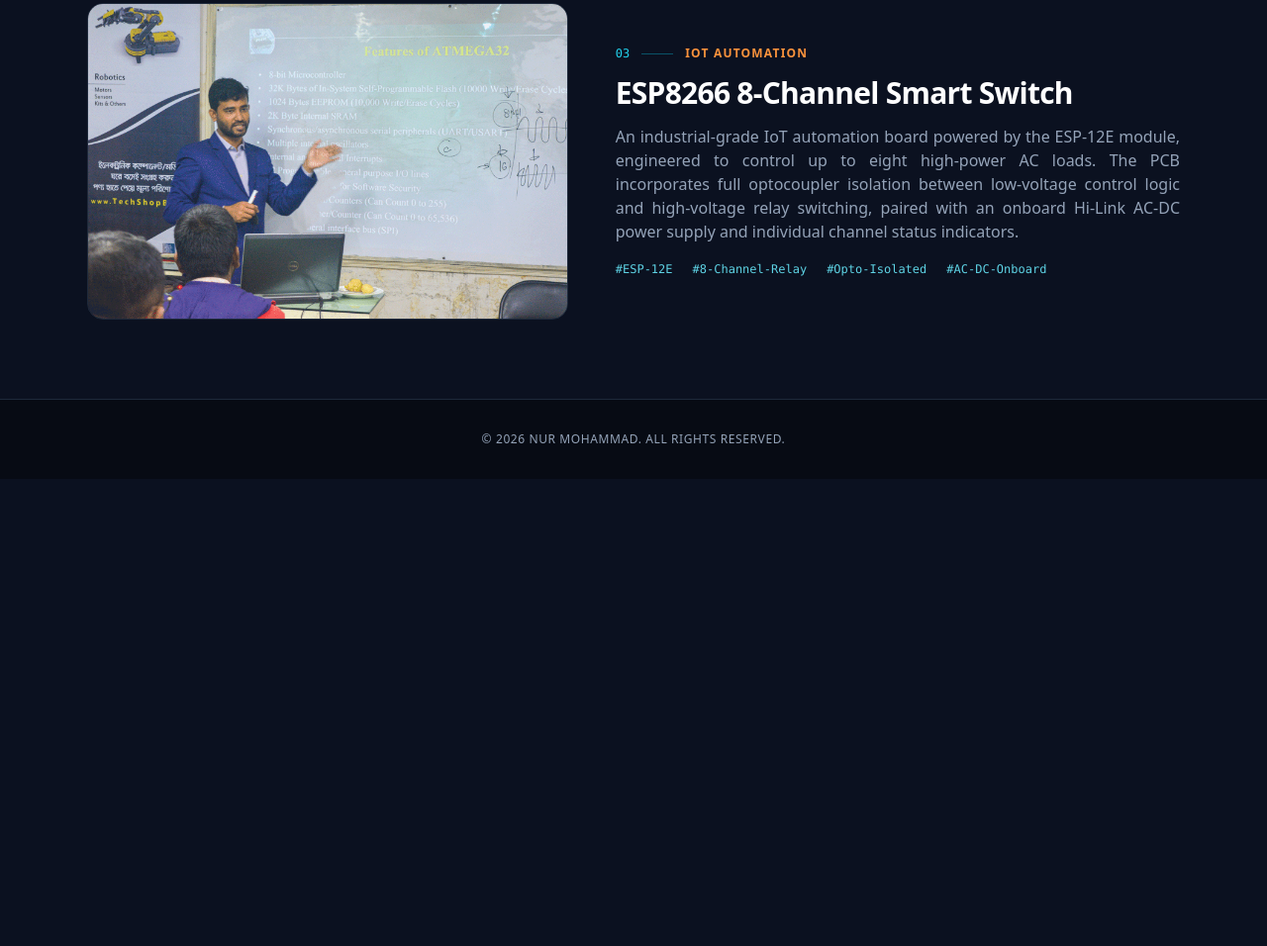
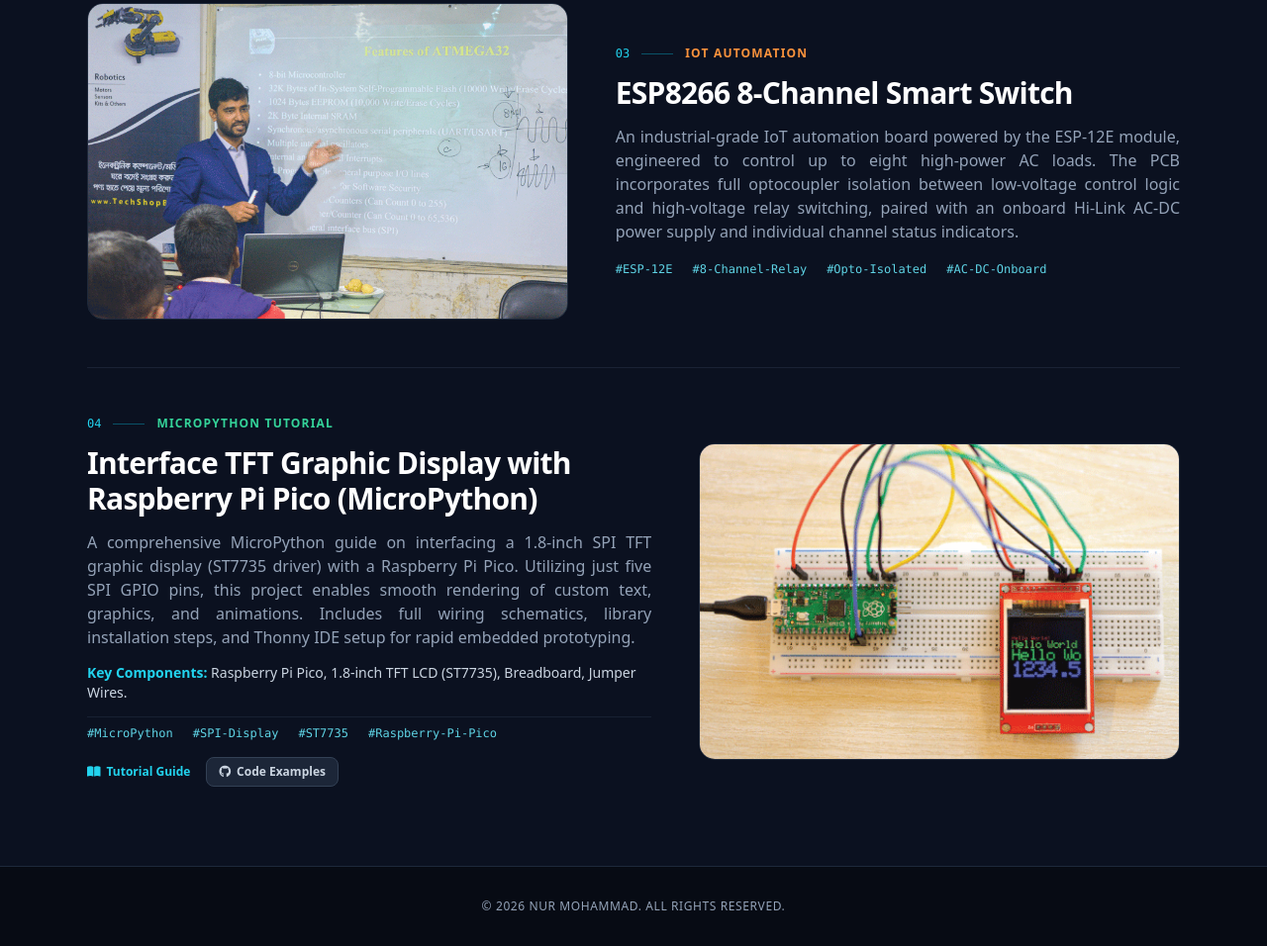
Before and after one commit to nur6078/Portfolio, a plain HTML site: page project.html in a window 1280 px wide. Shown: the part 1119-2075 px from the top of the page at 99% size. Before the commit the page ends 1603 px from the top, so only its background shows below. Drawn offline with nearby package versions, Linux system fonts and the light colour scheme.

Commit message:
Update project.html

```diff
--- a/project.html
+++ b/project.html
@@ -3,7 +3,7 @@
 <head>
     <meta charset="UTF-8">
     <meta name="viewport" content="width=device-width, initial-scale=1.0">
-    <title>PCB Designs | Nur Mohammad</title>
+    <title>PCB & Hardware | Nur Mohammad</title>
     <!-- Tailwind CSS CDN for modern styling -->
     <script src="https://cdn.tailwindcss.com"></script>
     <link rel="stylesheet" href="https://cdnjs.cloudflare.com/ajax/libs/font-awesome/6.4.0/css/all.min.css">
@@ -41,7 +41,7 @@
         <!-- Section Header (Compact Gap) -->
         <div class="mb-10 border-b border-slate-800/80 pb-6">
             <span class="text-cyan-400 text-xs font-bold uppercase tracking-[0.2em] block mb-1.5">Hardware Engineering</span>
-            <h1 class="text-3xl md:text-4xl font-extrabold text-white tracking-tight">PCB Design Portfolio</h1>
+            <h1 class="text-3xl md:text-4xl font-extrabold text-white tracking-tight">PCB & Hardware Portfolio</h1>
             <p class="text-slate-400 text-sm md:text-base mt-2 max-w-3xl leading-relaxed">
                 A curated showcase of custom hardware, multi-layer PCB layouts, and embedded systems engineered for reliability and performance.
             </p>
@@ -164,6 +164,60 @@
                 </div>
             </section>
 
+            <!-- Divider Line -->
+            <hr class="border-slate-800/80 my-10 md:my-12">
+
+            <!-- Project 4: Text Left, Image Right (TFT Graphic Display with Raspberry Pi Pico) -->
+            <section class="flex flex-col-reverse md:flex-row items-center gap-8 md:gap-12 group" data-category="tutorial">
+                <!-- Text Content -->
+                <div class="w-full md:w-[54%] space-y-3.5">
+                    <div class="flex items-center gap-3">
+                        <span class="text-xs font-mono text-cyan-400">04</span>
+                        <span class="h-[1px] w-8 bg-cyan-500/40"></span>
+                        <span class="text-emerald-400 text-xs font-semibold uppercase tracking-widest">MicroPython Tutorial</span>
+                    </div>
+
+                    <h2 class="text-2xl md:text-3xl font-bold text-white tracking-tight leading-tight">
+                        Interface TFT Graphic Display with Raspberry Pi Pico (MicroPython)
+                    </h2>
+
+                    <p class="text-slate-400 text-sm md:text-base leading-relaxed text-justify">
+                        A comprehensive MicroPython guide on interfacing a 1.8-inch SPI TFT graphic display (ST7735 driver) with a Raspberry Pi Pico. Utilizing just five SPI GPIO pins, this project enables smooth rendering of custom text, graphics, and animations. Includes full wiring schematics, library installation steps, and Thonny IDE setup for rapid embedded prototyping.
+                    </p>
+
+                    <p class="text-slate-300 text-xs md:text-sm">
+                        <strong class="text-cyan-400">Key Components:</strong> Raspberry Pi Pico, 1.8-inch TFT LCD (ST7735), Breadboard, Jumper Wires.
+                    </p>
+
+                    <!-- Tags & Action Links -->
+                    <div class="pt-2 flex flex-wrap items-center justify-between gap-4 border-t border-slate-800/70">
+                        <div class="flex flex-wrap gap-x-5 gap-y-2 text-xs font-mono text-cyan-300/90">
+                            <span>#MicroPython</span>
+                            <span>#SPI-Display</span>
+                            <span>#ST7735</span>
+                            <span>#Raspberry-Pi-Pico</span>
+                        </div>
+
+                        <div class="flex items-center gap-4">
+                            <a href="#" target="_blank" class="text-xs font-semibold text-cyan-400 hover:text-cyan-300 flex items-center gap-1.5 transition">
+                                <i class="fa-solid fa-book-open"></i> Tutorial Guide
+                            </a>
+                            <a href="#" target="_blank" class="text-xs font-semibold text-slate-300 hover:text-white bg-slate-800/90 hover:bg-slate-700 px-3 py-1.5 rounded-lg transition flex items-center gap-1.5 border border-slate-700">
+                                <i class="fa-brands fa-github"></i> Code Examples
+                            </a>
+                        </div>
+                    </div>
+                </div>
+
+                <!-- Image Showcase (Full Fill, No Inner Corner Gap) -->
+                <div class="w-full md:w-[46%] relative">
+                    <div class="absolute -inset-2 bg-gradient-to-r from-emerald-500/10 to-cyan-500/10 rounded-2xl blur-xl opacity-0 group-hover:opacity-100 transition duration-700"></div>
+                    <div class="relative glass-card border border-slate-800 rounded-2xl flex items-center justify-center h-64 md:h-80 overflow-hidden glow-hover transition">
+                        <img src="TFT_Pico.png" alt="Raspberry Pi Pico TFT Display" class="w-full h-full object-cover group-hover:scale-105 transition-transform duration-700 ease-out">
+                    </div>
+                </div>
+            </section>
+
         </div> <!-- End Showcase -->
 
     </main>
```
